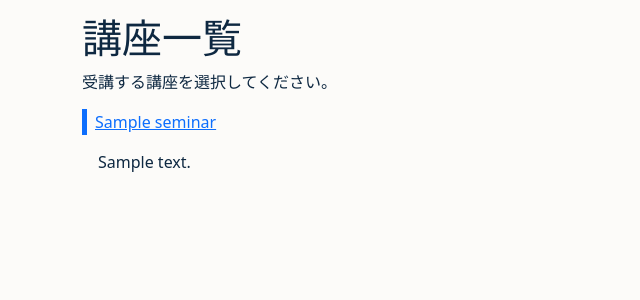
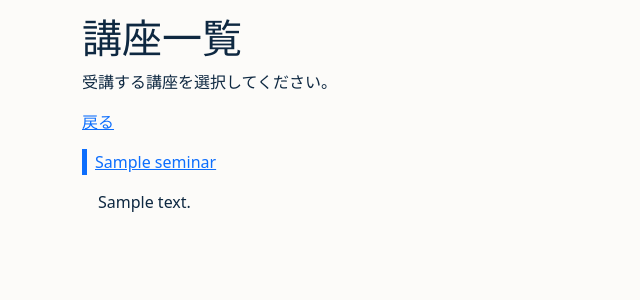
Before and after one commit to e1q23079/SeminarBase2, a Django app: page /seminar/ in a window 1280 px wide. Shown: the part 56-356 px from the top of the page, without its empty margins (0-640 px from the left). Run offline with Django 5.2, Linux system fonts and the light colour scheme; a user stored in the database is signed in; tables that the repository leaves empty hold one stand-in row (values such as "Sample post"); some libraries are stand-ins or nearby versions.

Commit message:
戻るリンクを追加し、スタイルを整備

```diff
--- a/app/seminar_base2/templates/lecture_list.html
+++ b/app/seminar_base2/templates/lecture_list.html
@@ -10,7 +10,7 @@
 {% block content %}
 <h1>「{{ seminar.title }}」のチャプター</h1>
 <p>チャプターを選択してください．</p>
-
+<p class="back-link"><a href="/seminar/{{ seminar.id }}">戻る</a></p>
 {% for lecture in lectures %}
 <p><a href="/doc/{{ seminar.id }}/{{ lecture.id }}" class="title">{{ lecture.title }}</a></p>
 {% endfor %}
--- a/app/seminar_base2/templates/seminar_list.html
+++ b/app/seminar_base2/templates/seminar_list.html
@@ -10,7 +10,7 @@
 {% block content %}
 <h1>講座一覧</h1>
 <p>受講する講座を選択してください。</p>
-
+<p class="back-link"><a href="/">戻る</a></p>
 {% for seminar in seminars %}
 <p><a href="/lecture/{{ seminar.id }}" class="title">{{ seminar.title }}</a></p>
 <p class="description">{{ seminar.description }}</p>
--- a/app/static/css/list.css
+++ b/app/static/css/list.css
@@ -12,3 +12,7 @@
 .description {
     margin-left: 1em;
 }
+
+.back-link {
+    margin: 1em 0;
+}
```
